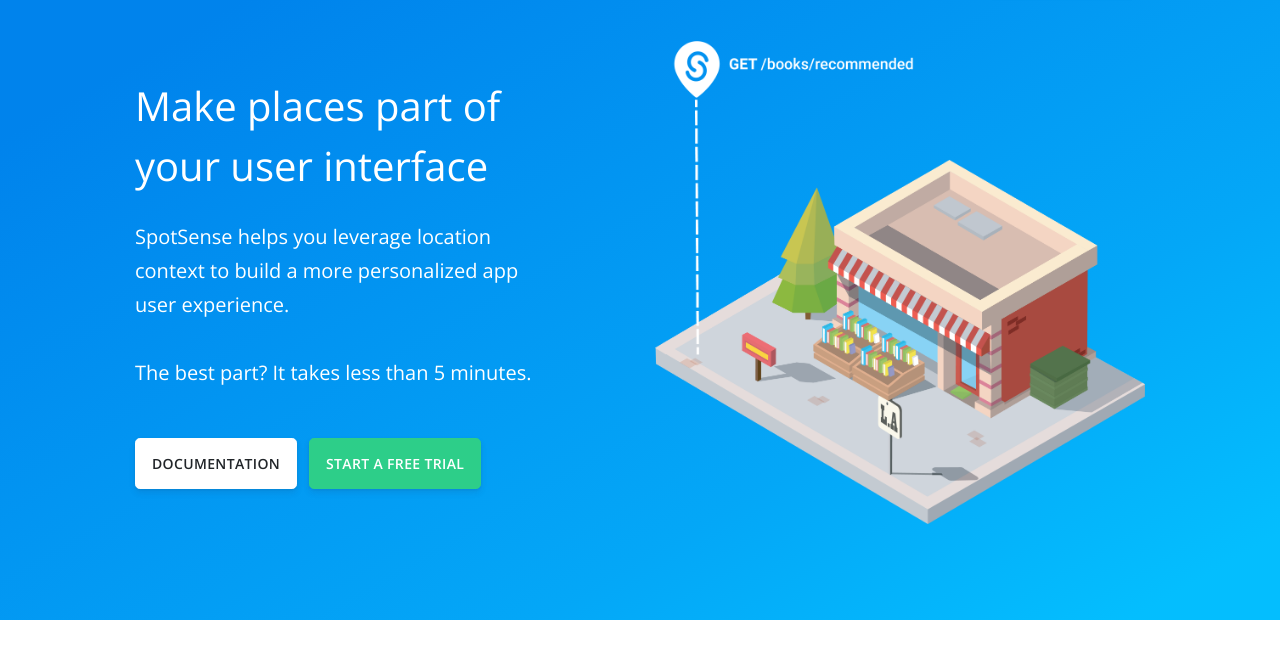
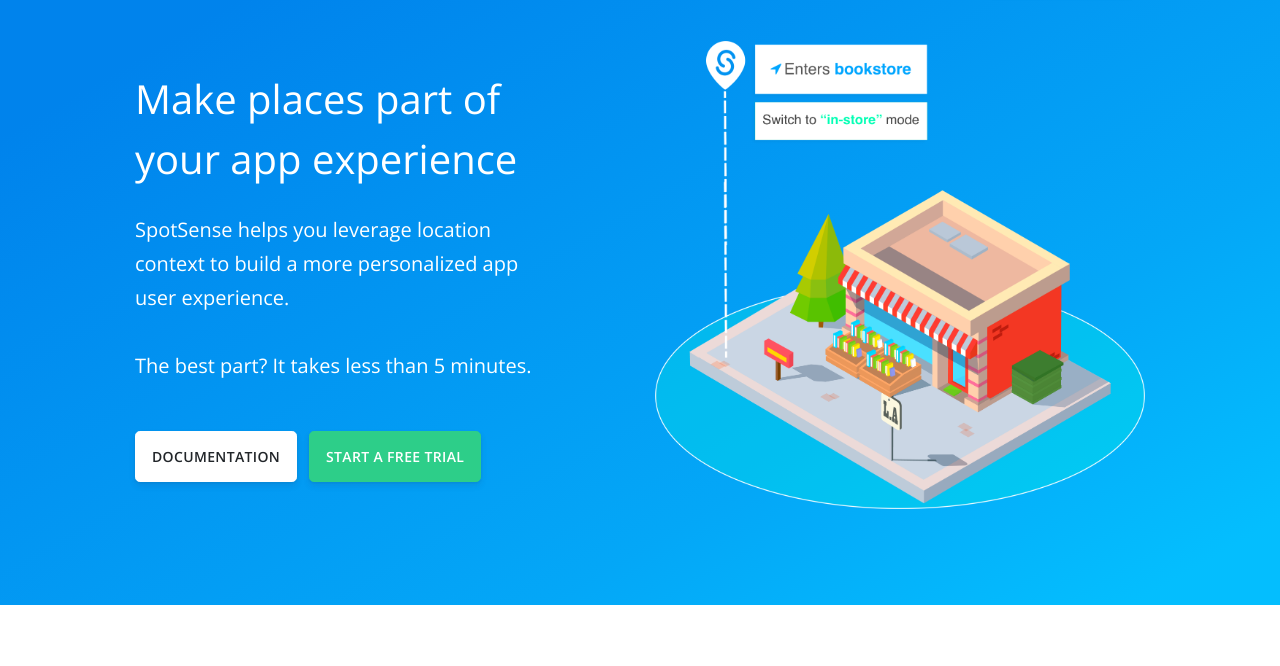
Before and after one commit to zdebrine/funded-landing-page, a website: page index.html in a window 1280 px wide. Shown: the part 75-741 px from the top of the page. Drawn offline with nearby package versions, Linux system fonts and the light colour scheme.

Commit message:
Changed header image to incorporate geofence

```diff
--- a/index.html
+++ b/index.html
@@ -108,7 +108,7 @@
         <div class="container shape-container d-flex align-items-center" style="padding-top: 20px">
           <div class="row justify-content-between align-items-center">
             <div class="col-lg-5 mb-5 mb-lg-0">
-              <h1 class="text-white">Make places part of your user interface </h1>
+              <h1 class="text-white">Make places part of your app experience</h1>
               <p class="lead text-white mt-4">
                   SpotSense helps you leverage location context to build a more personalized app user experience.<br><br>
                   The best part? It takes less than 5 minutes.
@@ -123,7 +123,7 @@
                 </div>
             </div>
             <div class="col-lg-6 mb-lg-auto">
-              <img style="max-width: 100%" src="./assets/img/buildings/single-spotsense-building.png">
+              <img style="max-width: 100%" src="./assets/img/buildings/single-spotsense-building-update.png">
             </div>
           </div>
         </div>
```
Also changed, not shown: assets/img/buildings/single-spotsense-building-update.png (added).
